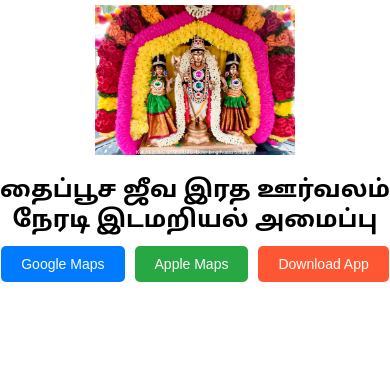
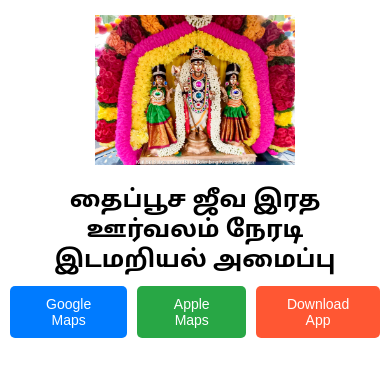
Before and after one commit to jeevarathambukitbelimbingthaipusam/jeevarathambukitbelimbingthaipusam.github.io, a React (Create React App) app: page / in a window 390 px wide. Shown: the top 376 px of the page. Built offline with nearby package versions, Linux system fonts and the light colour scheme; no server answers; the database is empty.

Commit message:
all phone

```diff
--- a/src/App.js
+++ b/src/App.js
@@ -78,7 +78,6 @@ function App() {
   return (
     <Router>
       <Routes>
-        {/* Main page with buttons */}
         <Route
           path="/"
           element={
@@ -89,10 +88,18 @@ function App() {
                 display: "flex",
                 flexDirection: "column",
                 fontFamily: '"Noto Sans Tamil", sans-serif', // Apply Noto Sans Tamil font
+                padding: 0,
+                margin: 0,
               }}
             >
               {/* Logo and Title */}
-              <div style={{ flex: "0 1 auto", marginBottom: "10px" }}>
+              <div
+                style={{
+                  flex: "0 1 auto",
+                  marginBottom: "20px",
+                  padding: "10px",
+                }}
+              >
                 <img
                   src="/logo512.png"
                   alt="Logo"
@@ -108,6 +115,7 @@ function App() {
                     margin: 0,
                     fontWeight: "bold", // Apply bold to the title
                     whiteSpace: "normal", // Allow wrapping text
+                    fontSize: "24px",
                   }}
                   className="title"
                 >
@@ -175,6 +183,7 @@ function App() {
                   flex: "1 1 auto",
                   width: "100%",
                   height: "100%",
+                  position: "relative", // Ensure map stays responsive
                 }}
               ></div>
             </div>
@@ -190,7 +199,6 @@ function App() {
                 href="https://cdn.jsdelivr.net/npm/bootstrap@5.1.3/dist/css/bootstrap.min.css"
                 rel="stylesheet"
               />
-
               <div className="container text-center" style={{ paddingTop: "0" }}>
                 <div className="row my-3">
                   {/* Left Section */}
@@ -246,7 +254,7 @@ function App() {
                     <button
                       onClick={() =>
                         window.open(
-                          "https://jeevarathambukitbelimbingthaipusam.github.io/",
+                          "/",
                           "_blank"
                         )
                       }
```
